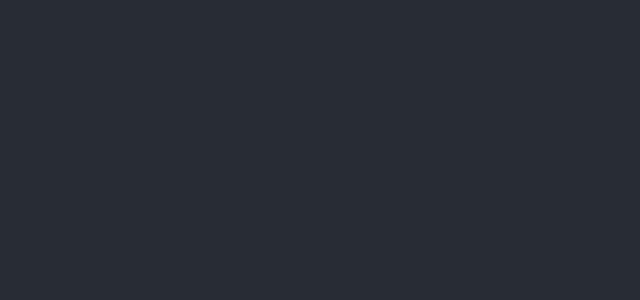
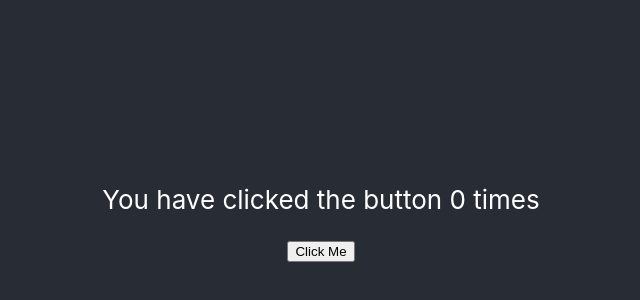
Before and after one commit to ashishjsharda/ReactComponents1, a React (Create React App) app: page / in a window 1280 px wide. Shown: the part 190-490 px from the top of the page, without its empty margins (319-959 px from the left). Built offline with nearby package versions, Linux system fonts and the light colour scheme.

Commit message:
Update CounterButton

```diff
--- a/src/App.js
+++ b/src/App.js
@@ -2,6 +2,7 @@
 import './App.css';
 import {Greetings} from './Greetings';
 import {PeopleList} from "./PeopleList";
+import {CounterButton} from "./CounterButton";
 
 const people=[
   {
@@ -21,7 +22,7 @@
   return (
     <div className="App">
       <header className="App-header">
-
+      <CounterButton />
       </header>
     </div>
   );
--- a/src/CounterButton.js
+++ b/src/CounterButton.js
@@ -0,0 +1,7 @@
+import React  from "react";
+export const CounterButton =() =>(
+   <>
+       <p>You have clicked the button 0 times</p>
+         <button>Click Me</button>
+   </>
+)
```
